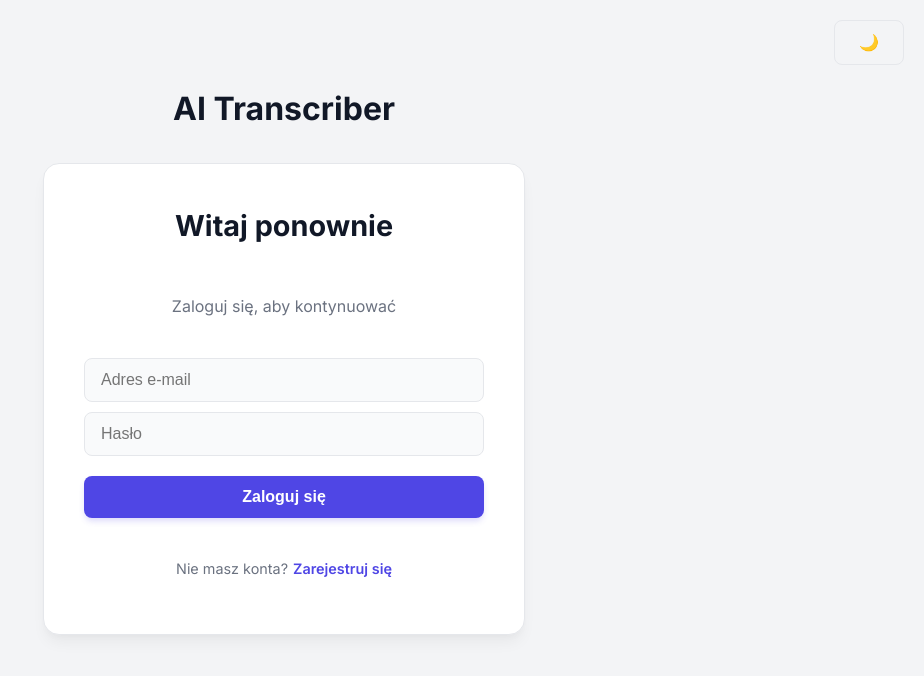
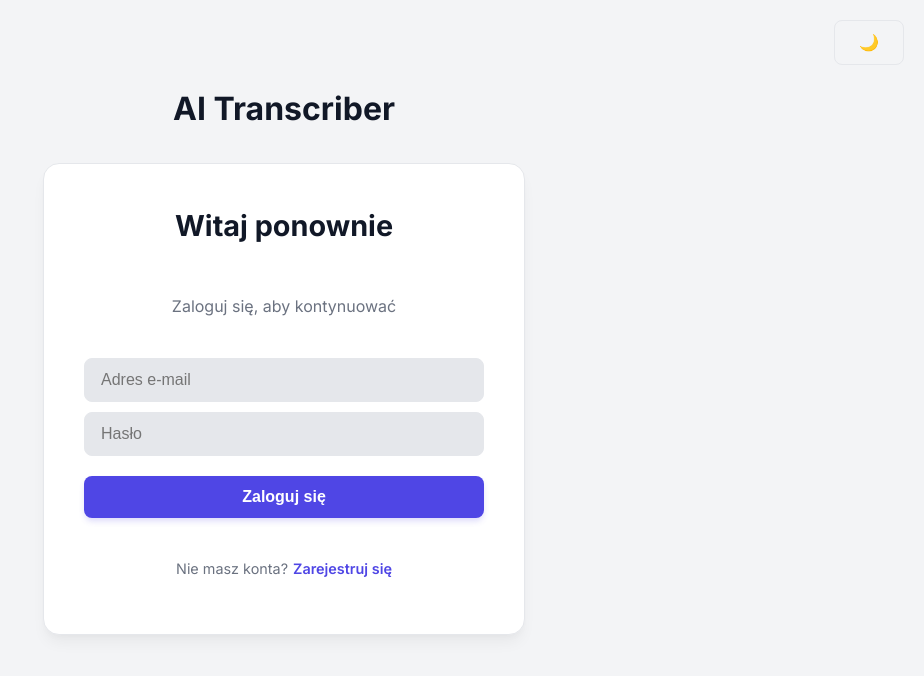
Before and after one commit to wikigr14/Smart-Soft-Solutions-Innowacja-AI, a React app in the folder frontend/: page / in a window 1280 px wide. Shown: the top 676 px of the page, without its empty margins (356-1280 px from the left). Built offline with nearby package versions, Linux system fonts and the light colour scheme; the HTML template or start-up script is replaced by a standard one.

Commit message:
Poprawki ciemnego motywu

```diff
--- a/frontend/src/App.css
+++ b/frontend/src/App.css
@@ -11,7 +11,6 @@
   display: flex;
   flex-direction: column;
   gap: 30px;
-  animation: fadeIn 0.5s ease-in-out;
 }
 
 header {
@@ -80,7 +79,7 @@ input[type="password"] {
   border: 1px solid var(--border-color);
   border-radius: 8px;
   font-size: 1rem;
-  background-color: #f9fafb;
+  background-color: var(--border-color);
   transition: all 0.2s;
   outline: none;
   width: 100%;
@@ -90,7 +89,7 @@ input[type="password"] {
 
 input:focus {
   border-color: var(--primary-color);
-  background-color: #fff;
+  background-color: #eceaea;
   box-shadow: 0 0 0 3px rgba(79, 70, 229, 0.1);
 }
 
```
